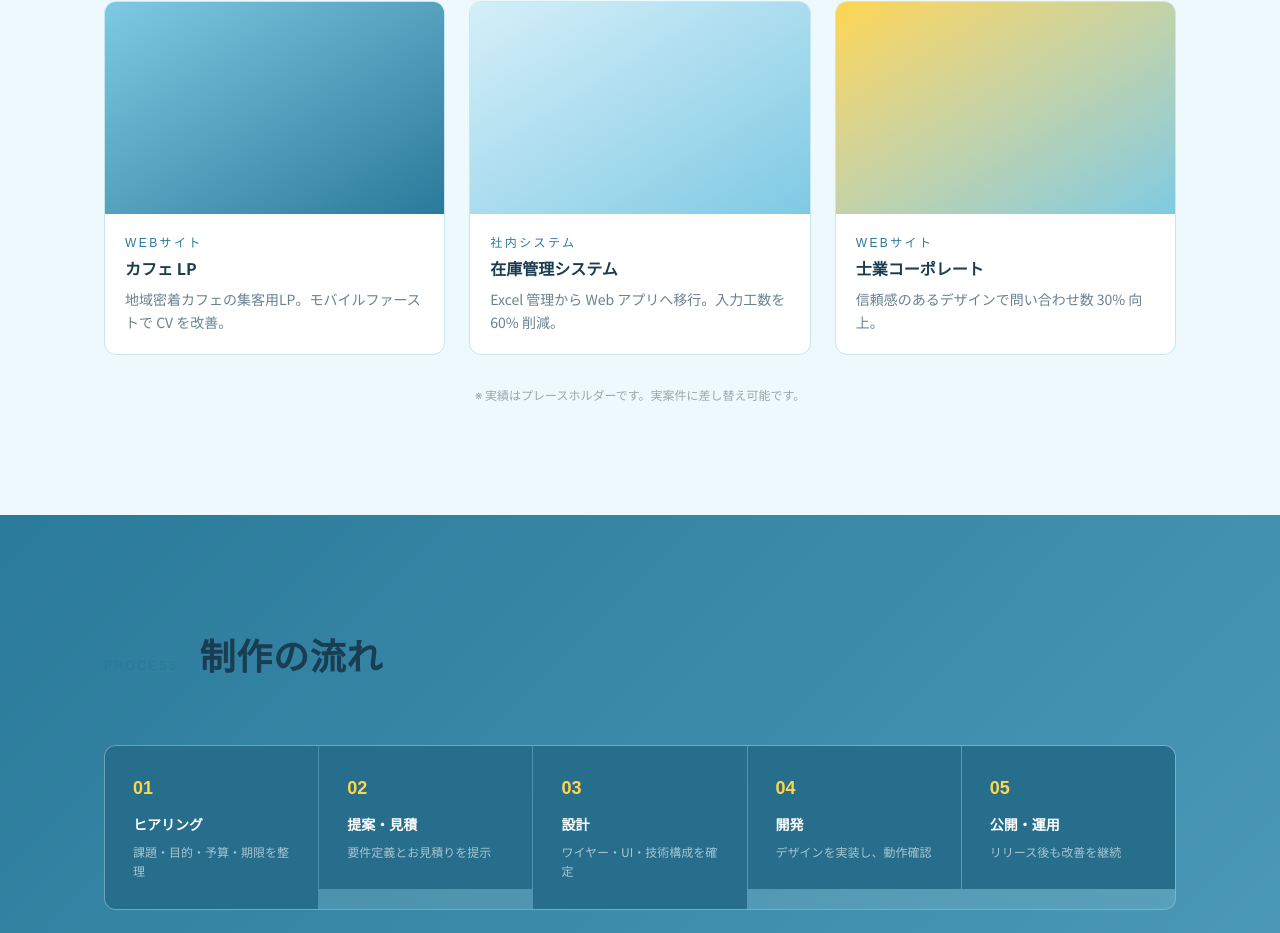
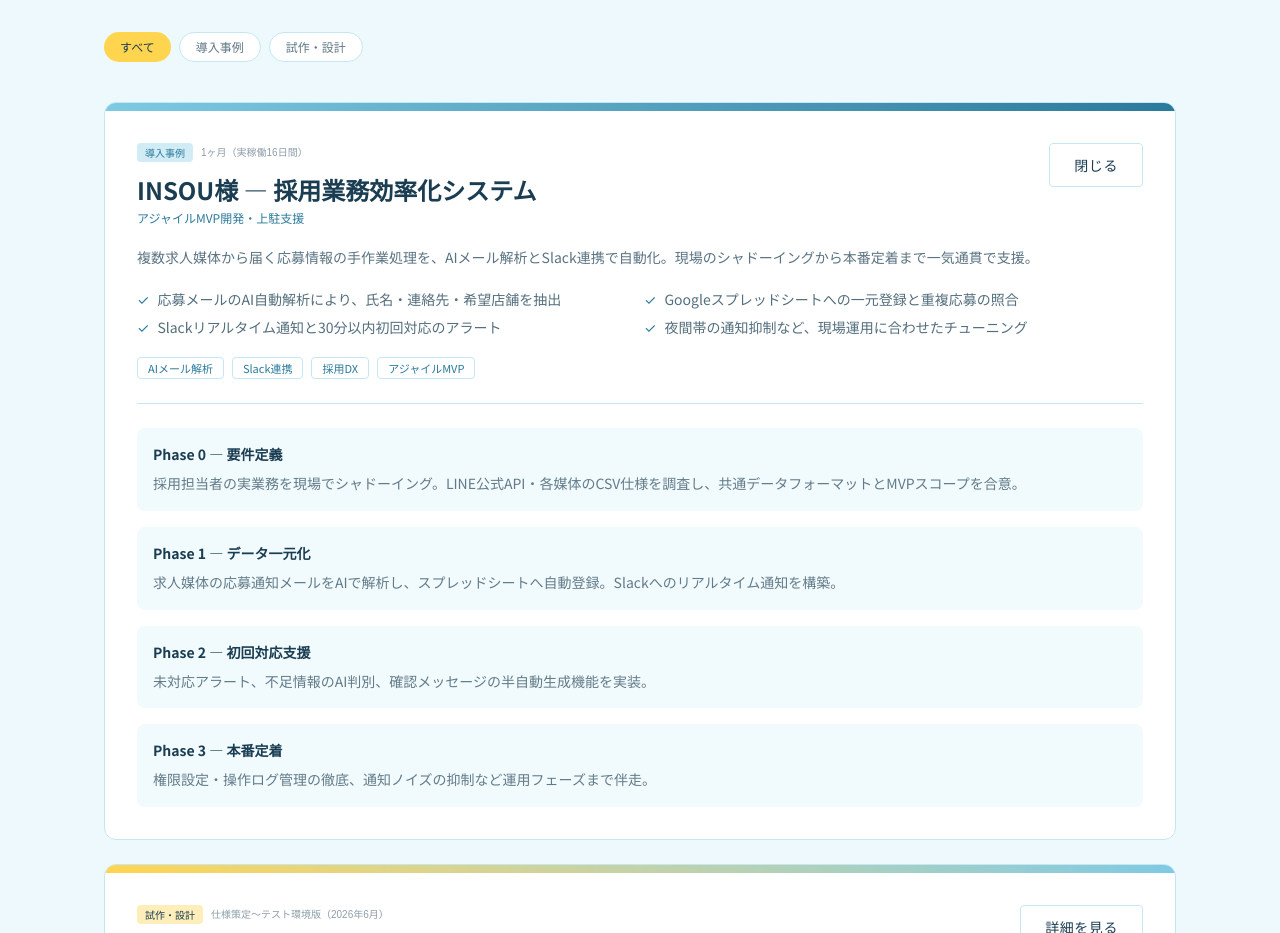
Before and after one commit to citronharu/homepage, a Next.js app: page / in a window 1280 px wide. Shown: the part 1867-2800 px from the top of the page. Built offline with nearby package versions, Linux system fonts and the light colour scheme; a web font is replaced by a local one.

Commit message:
Publish case studies and prototype work on the homepage.
Replace placeholder works with INSOU, BCG Holdings, and Wantedly PR cases with filterable detail cards.

Co-authored-by: Cursor <cursoragent@cursor.com>

```diff
--- a/components/Site.tsx
+++ b/components/Site.tsx
@@ -3,6 +3,8 @@
 import { motion } from "framer-motion";
 import { useState } from "react";
 import {
+  CASE_FILTERS,
+  CASE_STUDIES,
   FAQS,
   HERO,
   NAV,
@@ -10,7 +12,7 @@ import {
   SERVICES,
   SITE,
   STEPS,
-  WORKS,
+  type CaseFilter,
 } from "@/lib/content";
 
 const fadeUp = {
@@ -153,6 +155,13 @@ function Hero() {
 export default function Site() {
   const [faqOpen, setFaqOpen] = useState<number | null>(0);
   const [submitted, setSubmitted] = useState(false);
+  const [caseFilter, setCaseFilter] = useState<CaseFilter>("すべて");
+  const [expandedCase, setExpandedCase] = useState<string | null>(CASE_STUDIES[0]?.id ?? null);
+
+  const filteredCases =
+    caseFilter === "すべて"
+      ? CASE_STUDIES
+      : CASE_STUDIES.filter((c) => c.type === caseFilter);
 
   return (
     <>
@@ -196,31 +205,120 @@ export default function Site() {
         <section id="works" className="section-padding bg-surface-alt">
           <div className="mx-auto max-w-6xl px-6 lg:px-10">
             <Reveal>
-              <SectionLabel en="Works" ja="制作実績" />
+              <SectionLabel en="Cases" ja="導入事例・試作" />
+              <p className="-mt-6 mb-8 max-w-2xl text-sm leading-relaxed text-[color-mix(in_srgb,var(--color-charcoal)_65%,white)]">
+                クライアントへの導入支援と、仕様策定・MVP開発などの試作・設計実績をまとめています。
+              </p>
             </Reveal>
-            <div className="grid gap-6 lg:grid-cols-3">
-              {WORKS.map((w, i) => (
-                <Reveal key={w.title} delay={i * 0.08}>
-                  <article className="card-gp group overflow-hidden">
-                    <div
-                      className={`aspect-[16/10] bg-gradient-to-br ${w.gradient} transition-transform duration-500 group-hover:scale-[1.02]`}
-                    />
-                    <div className="p-5">
-                      <p className="section-title-en text-[10px]">{w.category}</p>
-                      <h3 className="font-display mt-1 text-base font-bold text-[var(--color-charcoal)]">
-                        {w.title}
-                      </h3>
-                      <p className="mt-2 text-sm leading-relaxed text-[color-mix(in_srgb,var(--color-charcoal)_65%,white)]">
-                        {w.desc}
+
+            <Reveal delay={0.05}>
+              <div className="mb-10 flex flex-wrap gap-2">
+                {CASE_FILTERS.map((filter) => (
+                  <button
+                    key={filter}
+                    type="button"
+                    onClick={() => setCaseFilter(filter)}
+                    className={`rounded-full px-4 py-1.5 text-xs font-medium transition ${
+                      caseFilter === filter
+                        ? "bg-[var(--color-yellow)] text-[var(--color-text)]"
+                        : "border border-[var(--color-border)] bg-white text-[color-mix(in_srgb,var(--color-charcoal)_70%,white)] hover:border-[var(--color-sky)]"
+                    }`}
+                  >
+                    {filter}
+                  </button>
+                ))}
+              </div>
+            </Reveal>
+
+            <div className="space-y-6">
+              {filteredCases.map((c, i) => (
+                <Reveal key={c.id} delay={i * 0.06}>
+                  <article className="card-gp overflow-hidden">
+                    <div className={`h-2 bg-gradient-to-r ${c.gradient}`} />
+                    <div className="p-6 lg:p-8">
+                      <div className="flex flex-wrap items-start justify-between gap-4">
+                        <div>
+                          <div className="flex flex-wrap items-center gap-2">
+                            <span
+                              className={`rounded px-2 py-0.5 text-[10px] font-medium ${
+                                c.type === "導入事例"
+                                  ? "bg-[color-mix(in_srgb,var(--color-sky)_35%,white)] text-[var(--color-deep)]"
+                                  : "bg-[color-mix(in_srgb,var(--color-yellow)_40%,white)] text-[var(--color-text)]"
+                              }`}
+                            >
+                              {c.type}
+                            </span>
+                            <span className="font-mono-accent text-[10px] text-[color-mix(in_srgb,var(--color-charcoal)_50%,white)]">
+                              {c.period}
+                            </span>
+                          </div>
+                          <h3 className="font-display mt-3 text-xl font-bold text-[var(--color-charcoal)] lg:text-2xl">
+                            {c.client} — {c.title}
+                          </h3>
+                          <p className="mt-1 text-xs text-brown">{c.role}</p>
+                        </div>
+                        <button
+                          type="button"
+                          onClick={() => setExpandedCase(expandedCase === c.id ? null : c.id)}
+                          className="btn-secondary shrink-0 text-xs"
+                        >
+                          {expandedCase === c.id ? "閉じる" : "詳細を見る"}
+                        </button>
+                      </div>
+
+                      <p className="mt-5 text-sm leading-relaxed text-[color-mix(in_srgb,var(--color-charcoal)_72%,white)]">
+                        {c.summary}
                       </p>
+
+                      <ul className="mt-5 grid gap-2 sm:grid-cols-2">
+                        {c.results.map((r) => (
+                          <li
+                            key={r}
+                            className="flex gap-2 text-sm text-[color-mix(in_srgb,var(--color-charcoal)_75%,white)]"
+                          >
+                            <span className="shrink-0 text-[var(--color-deep)]">✓</span>
+                            {r}
+                          </li>
+                        ))}
+                      </ul>
+
+                      <ul className="mt-5 flex flex-wrap gap-2">
+                        {c.tags.map((tag) => (
+                          <li
+                            key={tag}
+                            className="rounded border border-[var(--color-border)] px-2.5 py-0.5 text-[11px] text-brown"
+                          >
+                            {tag}
+                          </li>
+                        ))}
+                      </ul>
+
+                      {expandedCase === c.id && (
+                        <motion.div
+                          initial={{ opacity: 0, height: 0 }}
+                          animate={{ opacity: 1, height: "auto" }}
+                          className="mt-6 space-y-4 border-t border-[var(--color-border)] pt-6"
+                        >
+                          {c.details.map((d) => (
+                            <div
+                              key={d.title}
+                              className="rounded-lg bg-[color-mix(in_srgb,var(--color-sky-pale)_80%,white)] p-4"
+                            >
+                              <h4 className="text-sm font-bold text-[var(--color-charcoal)]">
+                                {d.title}
+                              </h4>
+                              <p className="mt-2 text-sm leading-relaxed text-[color-mix(in_srgb,var(--color-charcoal)_68%,white)]">
+                                {d.body}
+                              </p>
+                            </div>
+                          ))}
+                        </motion.div>
+                      )}
                     </div>
                   </article>
                 </Reveal>
               ))}
             </div>
-            <p className="mt-8 text-center text-xs text-[color-mix(in_srgb,var(--color-charcoal)_45%,white)]">
-              ※ 実績はプレースホルダーです。実案件に差し替え可能です。
-            </p>
           </div>
         </section>
 
--- a/lib/content.ts
+++ b/lib/content.ts
@@ -14,12 +14,12 @@ export const HERO = {
   en: "Be an Accompanist",
   sub: "マーケティング視点 × デジタル技術 × クリエイティブ思考で、お客様のビジネスをさらに加速させ、新たな価値を共創する伴走者。",
   ctaPrimary: "ご相談はこちら",
-  ctaSecondary: "制作実績を見る",
+  ctaSecondary: "導入事例を見る",
 } as const;
 
 export const NAV = [
   { label: "サービス", href: "#services" },
-  { label: "実績", href: "#works" },
+  { label: "事例", href: "#works" },
   { label: "流れ", href: "#process" },
   { label: "料金", href: "#pricing" },
   { label: "FAQ", href: "#faq" },
@@ -52,24 +52,107 @@ export const SERVICES = [
   },
 ] as const;
 
-export const WORKS = [
+export const CASE_FILTERS = ["すべて", "導入事例", "試作・設計"] as const;
+
+export type CaseFilter = (typeof CASE_FILTERS)[number];
+export type CaseType = "導入事例" | "試作・設計";
+
+export const CASE_STUDIES = [
   {
-    title: "カフェ LP",
-    category: "Webサイト",
-    desc: "地域密着カフェの集客用LP。モバイルファーストで CV を改善。",
+    id: "insou-recruitment",
+    type: "導入事例" as const,
+    title: "採用業務効率化システム",
+    client: "INSOU様",
+    period: "1ヶ月（実稼働16日間）",
+    role: "アジャイルMVP開発・上駐支援",
+    summary:
+      "複数求人媒体から届く応募情報の手作業処理を、AIメール解析とSlack連携で自動化。現場のシャドーイングから本番定着まで一気通貫で支援。",
+    results: [
+      "応募メールのAI自動解析により、氏名・連絡先・希望店舗を抽出",
+      "Googleスプレッドシートへの一元登録と重複応募の照合",
+      "Slackリアルタイム通知と30分以内初回対応のアラート",
+      "夜間帯の通知抑制など、現場運用に合わせたチューニング",
+    ],
+    details: [
+      {
+        title: "Phase 0 — 要件定義",
+        body: "採用担当者の実業務を現場でシャドーイング。LINE公式API・各媒体のCSV仕様を調査し、共通データフォーマットとMVPスコープを合意。",
+      },
+      {
+        title: "Phase 1 — データ一元化",
+        body: "求人媒体の応募通知メールをAIで解析し、スプレッドシートへ自動登録。Slackへのリアルタイム通知を構築。",
+      },
+      {
+        title: "Phase 2 — 初回対応支援",
+        body: "未対応アラート、不足情報のAI判別、確認メッセージの半自動生成機能を実装。",
+      },
+      {
+        title: "Phase 3 — 本番定着",
+        body: "権限設定・操作ログ管理の徹底、通知ノイズの抑制など運用フェーズまで伴走。",
+      },
+    ],
+    tags: ["AIメール解析", "Slack連携", "採用DX", "アジャイルMVP"],
     gradient: "from-[#7ECAE3] to-[#2A7A9B]",
   },
   {
-    title: "在庫管理システム",
-    category: "社内システム",
-    desc: "Excel 管理から Web アプリへ移行。入力工数を 60% 削減。",
-    gradient: "from-[#D4EFF9] to-[#7ECAE3]",
+    id: "bcg-interview",
+    type: "試作・設計" as const,
+    title: "面接予約管理システム",
+    client: "BCG Holdings様",
+    period: "仕様策定〜テスト環境版（2026年6月）",
+    role: "フルスタック設計・仕様書作成",
+    summary:
+      "店舗面接の予約・出欠・評価を一元管理するシステムを、3層権限分離・SMS認証・風営法対応を含めて設計。不正予約防止と運用ミス削減を両立。",
+    results: [
+      "応募者・店舗管理者・本部管理者の3層権限分離",
+      "ログイン・登録・電話番号変更すべてにSMS認証（6桁・5分有効）",
+      "風営法第36条対応（18歳未満不可・親権者同意チェック）",
+      "二重予約防止・不正検知フラグ・スロット削除時のSMS自動通知",
+    ],
+    details: [
+      {
+        title: "応募者向け機能",
+        body: "マイページでの予約履歴確認、日程変更（旧予約の自動キャンセル＋新予約確定）、プロフィール管理。",
+      },
+      {
+        title: "店舗管理者向け機能",
+        body: "スロット管理（朝の部・夜の部）、出欠管理（来場済・遅刻・欠席）、面接評価（A/B/C）の記録。",
+      },
+      {
+        title: "本部管理者向け機能",
+        body: "全店舗スロット管理、店舗の追加・削除、CMS（バナー・注意事項）、スロット追加申請の承認・拒否。",
+      },
+    ],
+    tags: ["権限分離", "SMS認証", "風営法対応", "仕様設計"],
+    gradient: "from-[#FFD54F] to-[#7ECAE3]",
   },
   {
-    title: "士業コーポレート",
-    category: "Webサイト",
-    desc: "信頼感のあるデザインで問い合わせ数 30% 向上。",
-    gradient: "from-[#FFD54F] to-[#7ECAE3]",
+    id: "wantedly-pr",
+    type: "導入事例" as const,
+    title: "Wantedlyストーリー PR戦略",
+    client: "Vexum（自社）",
+    period: "2026年〜",
+    role: "PR戦略プロジェクトマネージャー",
+    summary:
+      "採用と営業信頼獲得の二重目的が混在する広報活動を整理。評価指標の明確化と記事戦略を経営層・上位役職者と協議し、実行フェーズへ推進。",
+    results: [
+      "採用目的とクライアント向け信頼獲得目的の切り分けを提案",
+      "記事の対象読者と訴求メッセージの言語化",
+      "採用数・記事品質など評価指標の明確化",
+      "経営層への直談判から戦略会議・実行まで主導",
+    ],
+    details: [
+      {
+        title: "背景",
+        body: "求人募集要項の文章に課題を感じ、自らライティング業務の担当を経営層に提案。",
+      },
+      {
+        title: "アプローチ",
+        body: "Wantedlyストーリーを単なる記事制作ではなく、採用と営業の両面で機能する広報チャネルとして再設計。",
+      },
+    ],
+    tags: ["採用広報", "コンテンツ戦略", "PM"],
+    gradient: "from-[#D4EFF9] to-[#7ECAE3]",
   },
 ] as const;
 
```
Also changed, not shown: 1 other file (tests, documents, lock files or other folders).
